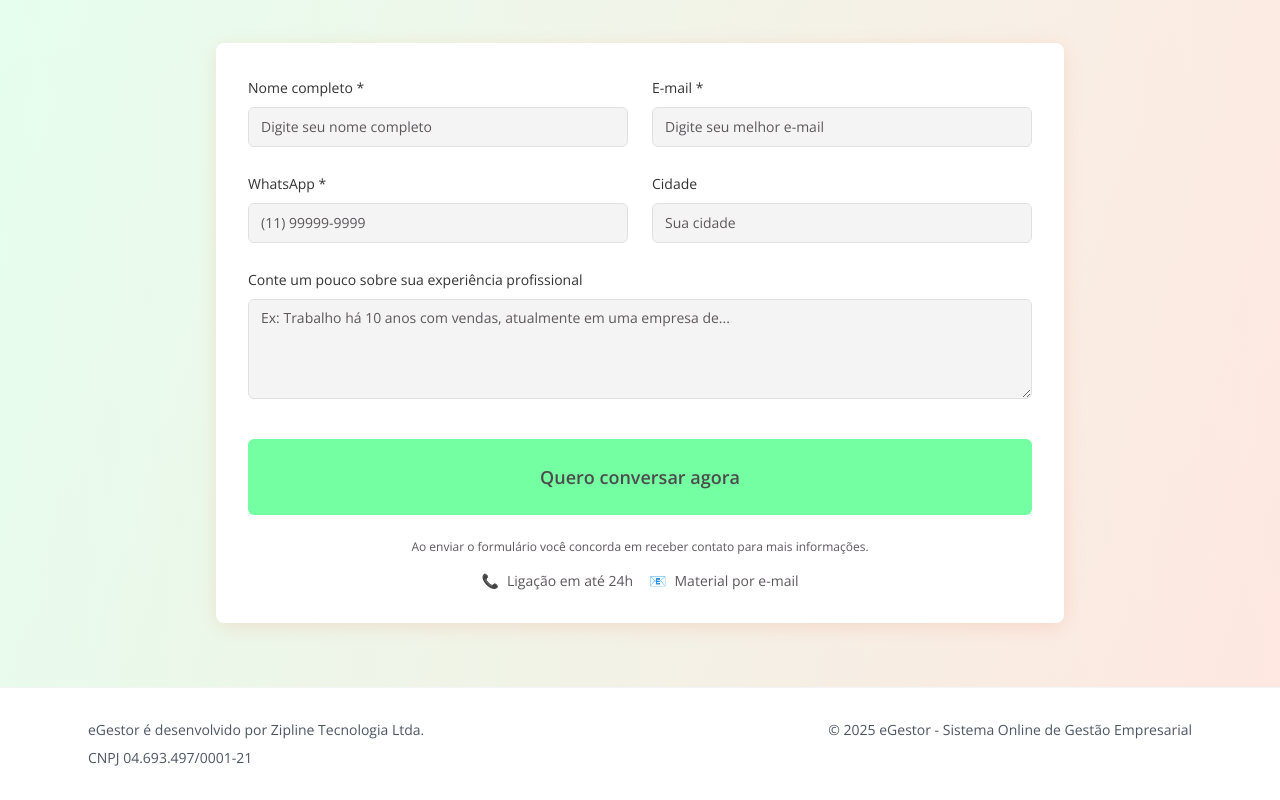
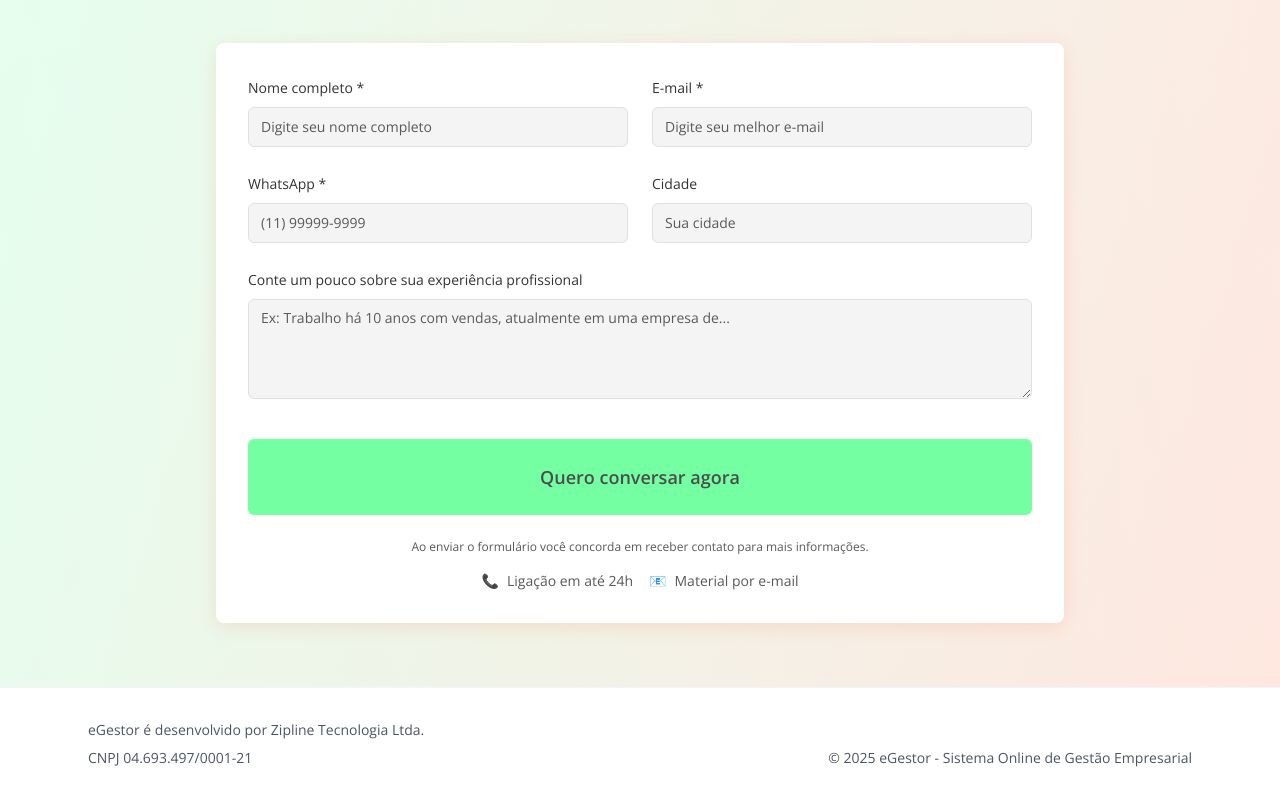
Before and after one commit to DevZipMateus/parceiro-recorrente, a React (Vite) app: page / in a window 1280 px wide. Shown: the part 7020-7820 px from the top of the page. Built offline with nearby package versions, Linux system fonts and the light colour scheme.

Commit message:
Align footer information to bottom
Aligned the footer information to the bottom of the component.
-edited src/components/Footer.tsx

```diff
--- a/src/components/Footer.tsx
+++ b/src/components/Footer.tsx
@@ -4,7 +4,7 @@ const Footer = () => {
   return (
     <footer className="bg-white border-t border-gray-100 py-8">
       <div className="container max-w-6xl mx-auto px-4 md:px-6">
-        <div className="grid grid-cols-1 md:grid-cols-2 gap-4 text-center md:text-left">
+        <div className="grid grid-cols-1 md:grid-cols-2 gap-4 text-center md:text-left items-end">
           <div className="space-y-2">
             <p className="text-gray-600 text-sm">
               eGestor é desenvolvido por Zipline Tecnologia Ltda.
@@ -13,7 +13,7 @@ const Footer = () => {
               CNPJ 04.693.497/0001-21
             </p>
           </div>
-          <div className="md:text-right">
+          <div className="md:text-right flex items-end justify-center md:justify-end">
             <p className="text-gray-600 text-sm">
               © {currentYear} eGestor - Sistema Online de Gestão Empresarial
             </p>
```
